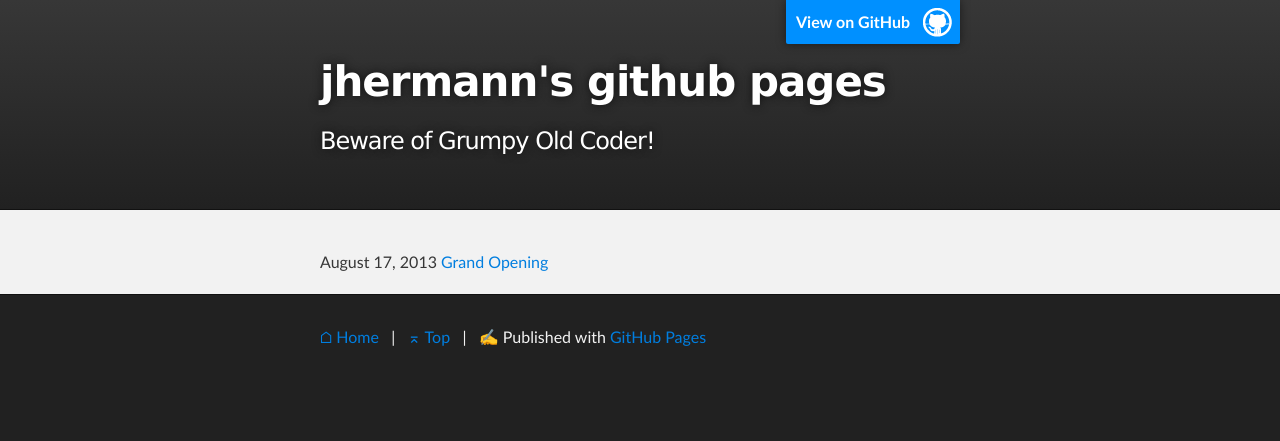
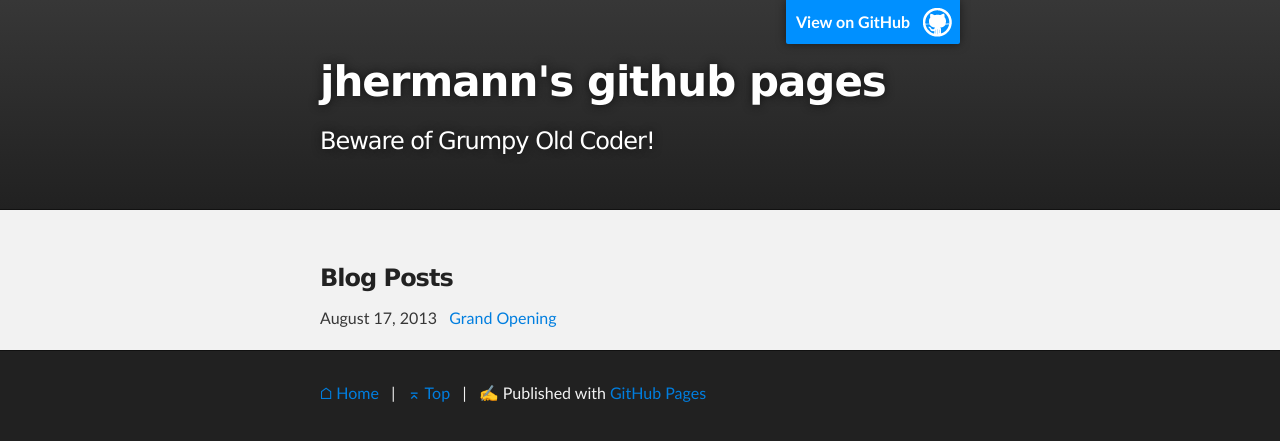
Before and after one commit to jhermann/jhermann.github.io, a Jekyll site: the page built from index.html, in a window 1280 px wide. Shown: the top 441 px of the page. Built offline with Jekyll 4.4.1, drawn with Linux system fonts in a browser that asks for light colours; Markdown is read by kramdown in place of the engine named in the settings.

Commit message:
blog posts header

```diff
--- a/index.html
+++ b/index.html
@@ -3,9 +3,10 @@ layout: default
 title: jhermann's github pages
 ---
 
+<h3>Blog Posts</h3>
 {% for post in site.posts %}
 
-    {{ post.date | date: "%B %e, %Y" }}
+    {{ post.date | date: "%B %e, %Y" }} &nbsp;
     <a href="{{ post.url }}">{{ post.title }}</a>
 
 {% endfor %}
```
